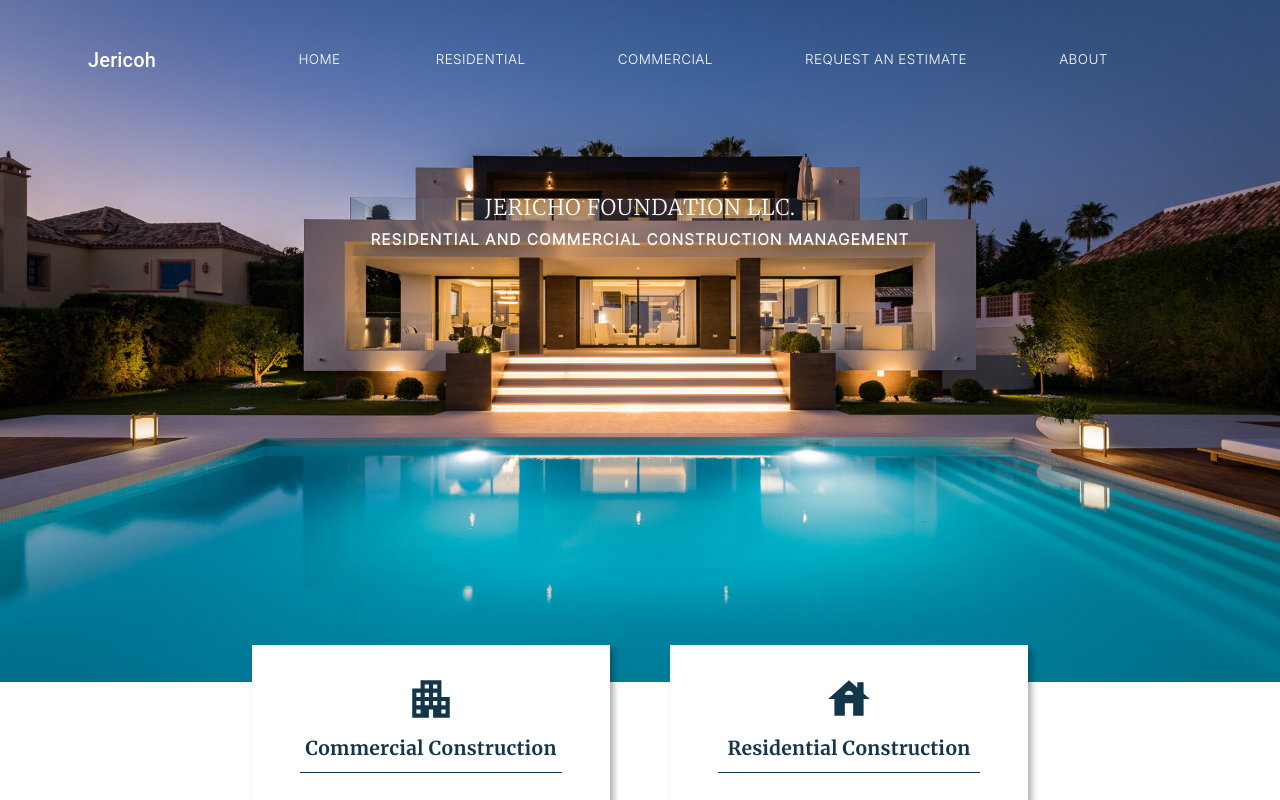
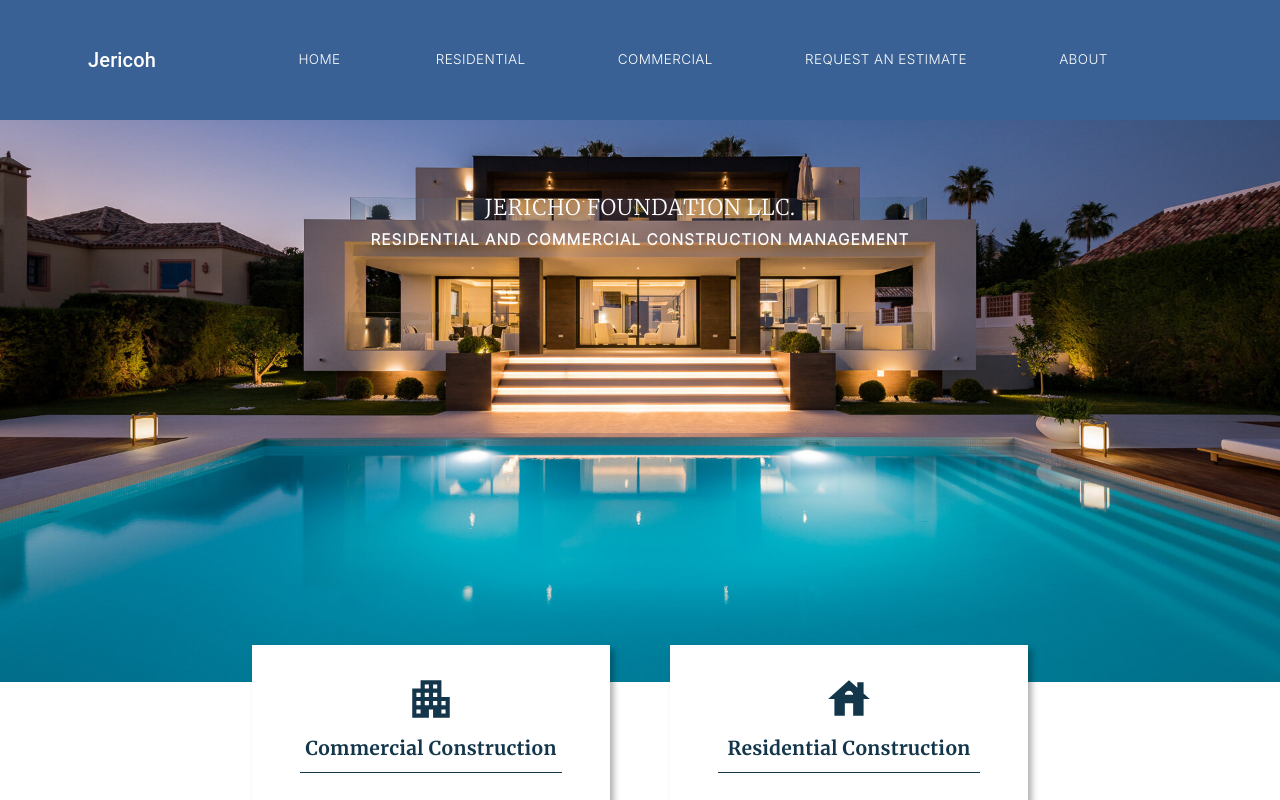
Before and after one commit to DavyHyun/construction-client, a React (Create React App) app: page /HOME in a window 1280 px wide. Shown: the top 800 px of the page. Built offline with nearby package versions, Linux system fonts and the light colour scheme.

Commit message:
background color on navBar

```diff
--- a/src/Components/NavBar/Nav.js
+++ b/src/Components/NavBar/Nav.js
@@ -87,7 +87,7 @@
     <Box sx={{ display: 'flex'}}>
       <CssBaseline />
       <HideOnScroll {...props}>
-    <AppBar component="nav" color='transparent' sx={{ display: 'flex', flex: 1, flexDirection: 'row', justifyContent: 'center', height: '120px', width: '100%', boxShadow: 'none'}}>
+    <AppBar component="nav" color='transparent' sx={{ display: 'flex', flex: 1, flexDirection: 'row', justifyContent: 'center', height: '120px', width: '100%', boxShadow: 'none', backgroundColor: '#396195'}}>
         <Toolbar sx={{width: '90%'}}>
           <IconButton
             color="inherit"
```
